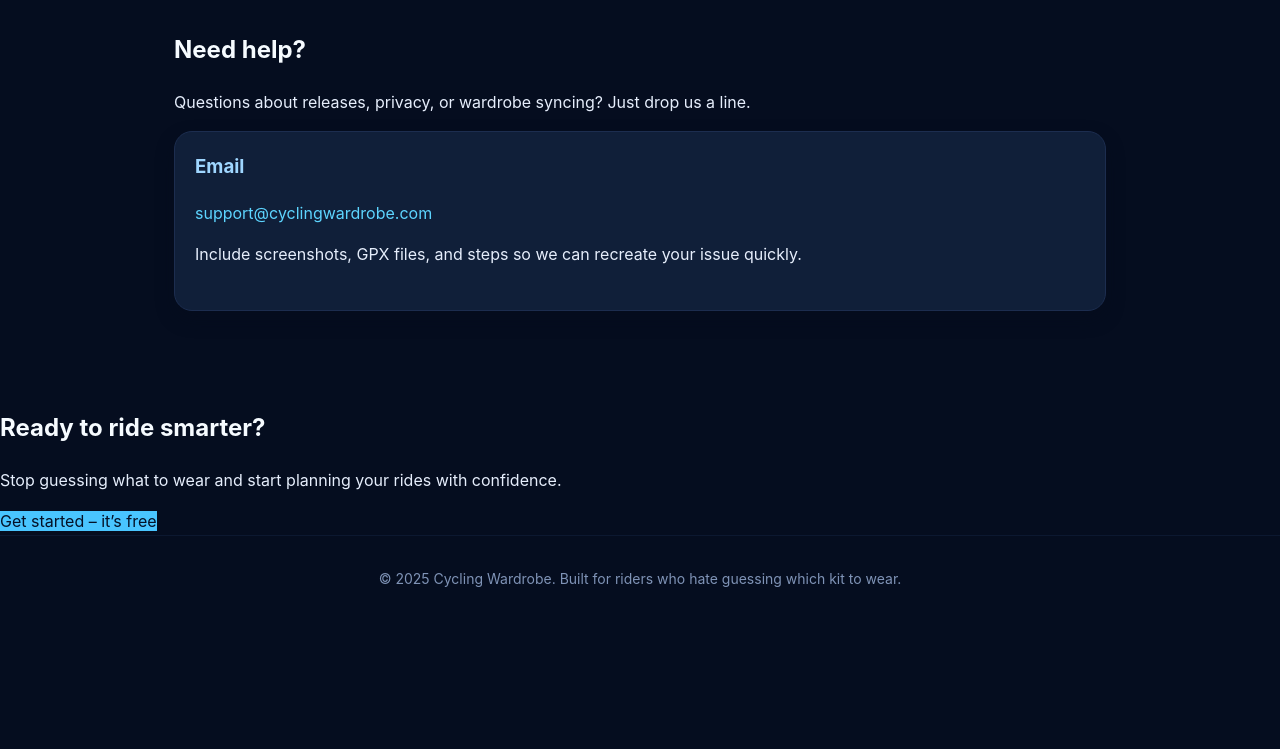
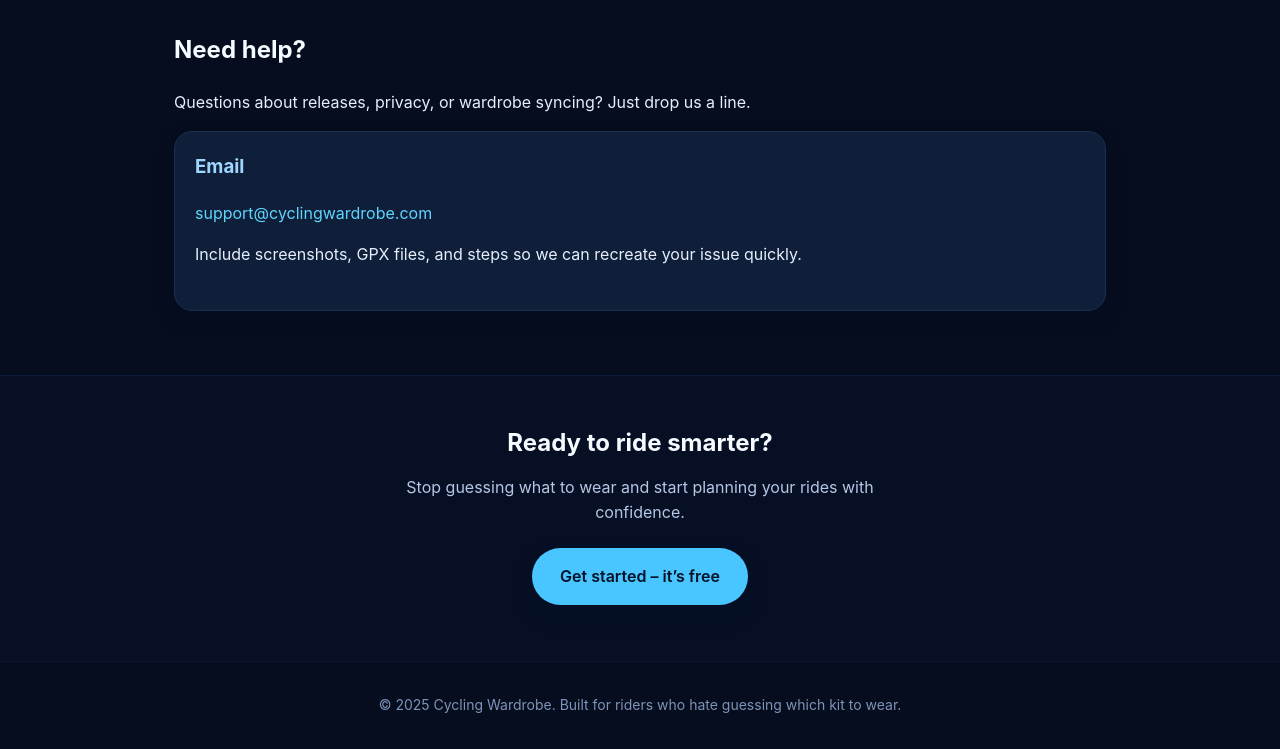
Before and after one commit to raduivan/cycling-wardrobe-website, a plain HTML site: page index.html in a window 1280 px wide. Shown: the part 1512-2261 px from the top of the page. Before the commit the page ends 2134 px from the top, so only its background shows below. Drawn offline with Linux system fonts and the light colour scheme.

Commit message:
Polish final CTA styling

```diff
--- a/style.css
+++ b/style.css
@@ -158,6 +158,35 @@ footer {
   font-size: 14px;
 }
 
+.final-cta {
+  text-align: center;
+  padding: 48px 24px 56px;
+  background: #060f24;
+  border-top: 1px solid #0d1d38;
+}
+
+.final-cta h2 {
+  margin: 0 0 12px;
+  color: #f6fbff;
+}
+
+.final-cta p {
+  margin: 0 auto 22px;
+  max-width: 520px;
+  color: #b6c7e4;
+}
+
+.final-cta .cta-primary {
+  display: inline-flex;
+  align-items: center;
+  justify-content: center;
+  padding: 16px 28px;
+  border-radius: 999px;
+  font-size: 16px;
+  font-weight: 600;
+  box-shadow: 0 10px 18px rgba(6, 17, 40, 0.4);
+}
+
 .legal-page {
   padding: 40px 24px 80px;
   max-width: 800px;
```
